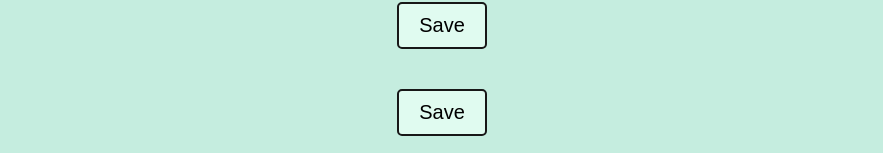
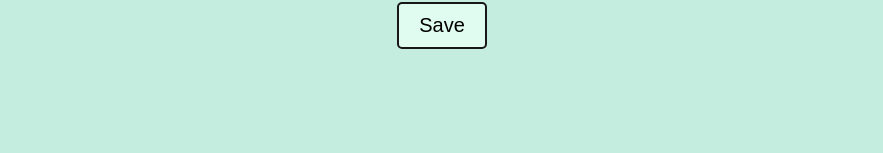
Before and after one commit to Peallyz/Projet14_HRnet, a React (Vite) app: page / in a window 1280 px wide. Shown: the part 778-931 px from the top of the page, without its empty margins (198-1081 px from the left). After the commit the page ends 847 px from the top, so only its background shows below. Built offline with nearby package versions, Linux system fonts and the light colour scheme.

Commit message:
clean : remove un used button

```diff
--- a/src/Pages/Home.jsx
+++ b/src/Pages/Home.jsx
@@ -10,7 +10,6 @@ const Home = () => {
         <Link destination="/employee-list" content="View Current Employees" />
         <h2>Create Employee</h2>
         <Form />
-        <button className="link">Save</button>
       </main>
     </>
   );
```
